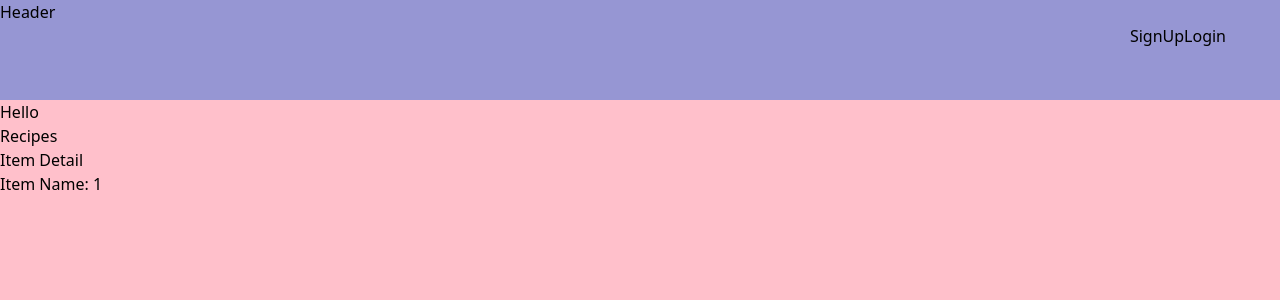
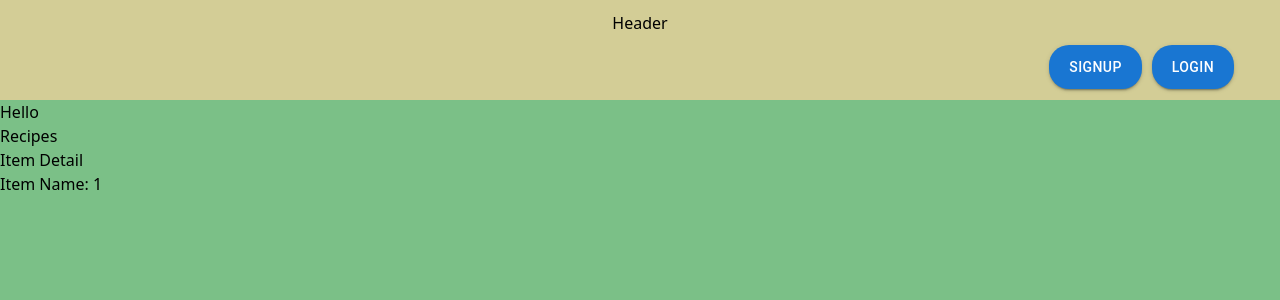
Before and after one commit to laxxitaasingh/Recipes, a React (Vite) app in the folder frontend/: page /info/1 in a window 1280 px wide. Shown: the top 300 px of the page. Built offline with nearby package versions, Linux system fonts and the light colour scheme.

Commit message:
addding material ui

```diff
--- a/frontend/package.json
+++ b/frontend/package.json
@@ -12,7 +12,7 @@
   "dependencies": {
     "@emotion/react": "^11.13.0",
     "@emotion/styled": "^11.13.0",
-    "@mui/material": "^5.16.4",
+    "@mui/material": "^5.16.6",
     "axios": "^1.7.2",
     "react": "^18.3.1",
     "react-dom": "^18.3.1",
--- a/frontend/src/component/header/header.css
+++ b/frontend/src/component/header/header.css
@@ -1,10 +1,19 @@
-.heading{
-    background-color: rgb(150, 150, 211);
+
+.heading {
+    display: flex;
+    flex-direction: column;
+    align-items: center;
+    justify-content: center;
+    padding: 20px;
+    background-color: rgb(211, 205, 150);
     height:100px
-}
-.buttons{
+  }
+
+  .buttons {
     display: flex;
+    gap: 10px;
+    margin-top: 10px;
     justify-content: flex-end;
     width: 95%;
     margin-left: 10px;
-}
+  }
--- a/frontend/src/component/header/header.jsx
+++ b/frontend/src/component/header/header.jsx
@@ -1,5 +1,25 @@
-import React from "react";
-import "./header.css";
+// import React from "react";
+// import "./header.css";
+
+// function Header() {
+//   return (
+//     <>
+//       <div className="heading">
+//         <h1>Header</h1>
+//         <div className="buttons">
+//           <button>SignUp</button>
+//           <button>Login</button>
+//         </div>
+//       </div>
+//       <div>Hello</div>
+//     </>
+//   );
+// }
+
+// export default Header;
+import React from 'react';
+import { Button } from '@mui/material';
+import './header.css';
 
 function Header() {
   return (
@@ -7,8 +27,20 @@ function Header() {
       <div className="heading">
         <h1>Header</h1>
         <div className="buttons">
-          <button>SignUp</button>
-          <button>Login</button>
+          <Button
+            variant="contained"
+            color="primary"
+            sx={{ borderRadius: '20px', padding: '10px 20px' }}
+          >
+            SignUp
+          </Button>
+          <Button
+            variant="contained"
+            color="primary"
+            sx={{ borderRadius: '20px', padding: '10px 20px' }}
+          >
+            Login
+          </Button>
         </div>
       </div>
       <div>Hello</div>
--- a/frontend/src/index.css
+++ b/frontend/src/index.css
@@ -1,5 +1,5 @@
 :root {
-  background-color: pink;
+  background-color: rgb(123, 192, 135);
 }
 @tailwind base;
 @tailwind components;
```
